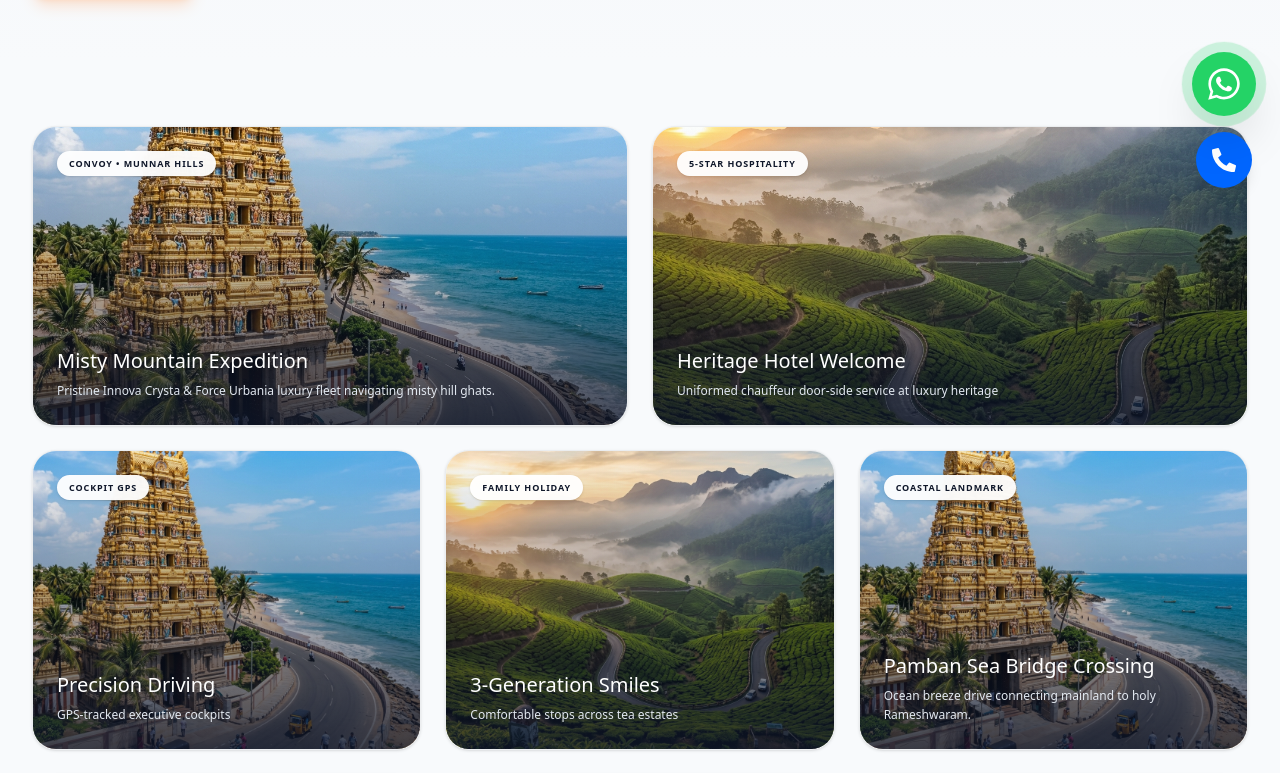
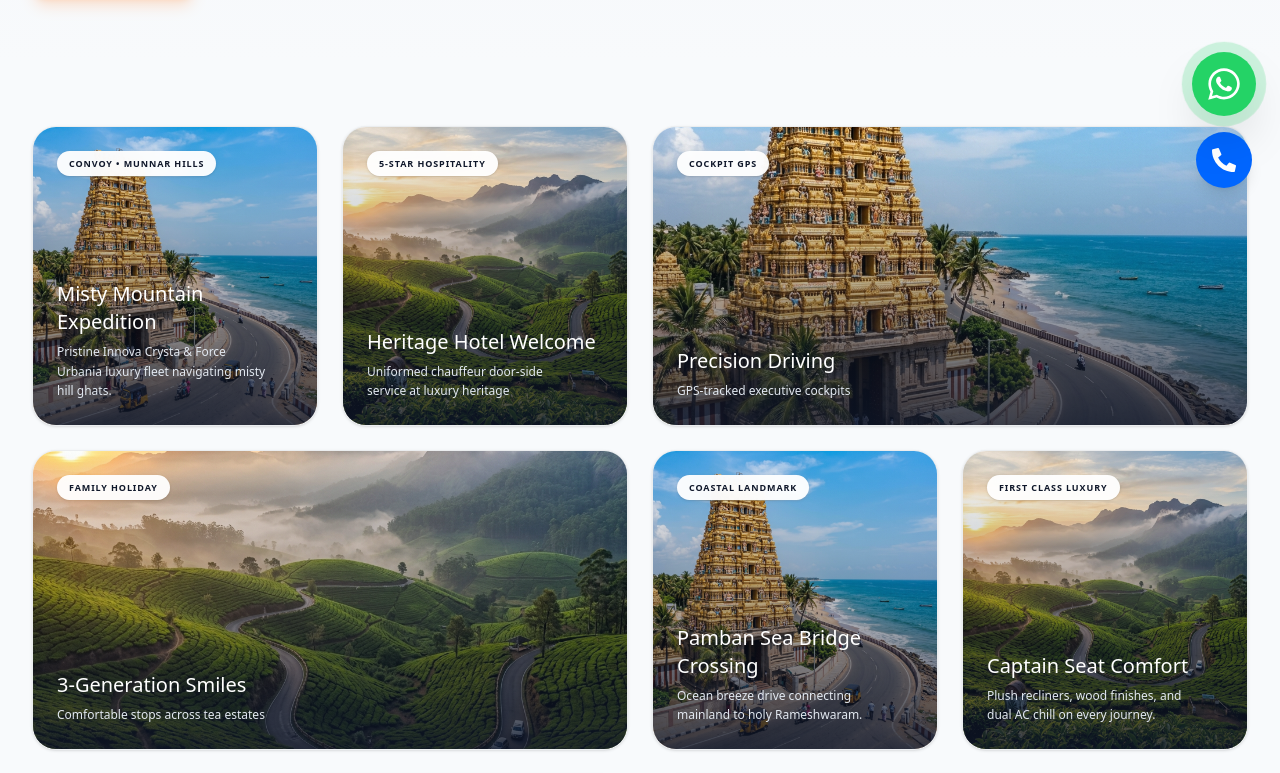
Before and after one commit to aeropeak26/Rudhran_travels, a Next.js app: page /gallery in a window 1280 px wide. Shown: the part 580-1353 px from the top of the page. Built offline with nearby package versions, Linux system fonts and the light colour scheme; no server answers; the database is empty.

Commit message:
Update gallery layout to 1-1-2 grid style and add interactive image lightbox carousel

```diff
--- a/src/app/gallery/page.tsx
+++ b/src/app/gallery/page.tsx
@@ -6,7 +6,7 @@ import TopBar from '@/components/TopBar';
 import Header from '@/components/Header';
 import Footer from '@/components/Footer';
 import BookingModal from '@/components/BookingModal';
-import { Clock, ShieldCheck, Star, Zap, Check } from 'lucide-react';
+import { Clock, ShieldCheck, Star, Zap, Check, ChevronLeft, ChevronRight, X } from 'lucide-react';
 
 const iconMap: Record<string, any> = {
   Clock, ShieldCheck, Star, Zap, Check
@@ -15,6 +15,7 @@ const iconMap: Record<string, any> = {
 export default function GalleryPage() {
   const [isModalOpen, setIsModalOpen] = useState(false);
   const [pageContent, setPageContent] = useState<any>(null);
+  const [lightboxIndex, setLightboxIndex] = useState<number | null>(null);
 
   useEffect(() => {
     fetch('/api/gallery-content')
@@ -37,6 +38,30 @@ export default function GalleryPage() {
     { title: '3-Generation Smiles', desc: 'Comfortable stops across tea estates', badge: 'FAMILY HOLIDAY', img: '/images/dest2.png' },
     { title: 'Pamban Sea Bridge Crossing', desc: 'Ocean breeze drive connecting mainland to holy Rameshwaram.', badge: 'COASTAL LANDMARK', img: '/images/dest1.png' }
   ];
+
+  const galleryItems = pageContent?.gallery?.length > 0 ? pageContent.gallery : images;
+
+  useEffect(() => {
+    if (lightboxIndex === null) return;
+    const handleKeyDown = (e: KeyboardEvent) => {
+      if (e.key === 'Escape') setLightboxIndex(null);
+      if (e.key === 'ArrowRight') setLightboxIndex((prev) => prev !== null ? (prev + 1) % galleryItems.length : null);
+      if (e.key === 'ArrowLeft') setLightboxIndex((prev) => prev !== null ? (prev - 1 + galleryItems.length) % galleryItems.length : null);
+    };
+    window.addEventListener('keydown', handleKeyDown);
+    return () => window.removeEventListener('keydown', handleKeyDown);
+  }, [lightboxIndex, galleryItems.length]);
+
+  const getColSpan = (i: number) => {
+    const mod = i % 4; // grid is 4 columns. 1-1-2 means 1, 1, 2 = 4. Wait, the user wants 1 1 2.
+    // If it's a 4-col grid: Row 1: index 0 (col-span-1), index 1 (col-span-1), index 2 (col-span-2).
+    // Let's use a 4 col grid.
+    if (mod === 0) return 'md:col-span-1';
+    if (mod === 1) return 'md:col-span-1';
+    if (mod === 2) return 'md:col-span-2';
+    if (mod === 3) return 'md:col-span-2';
+    return 'md:col-span-1';
+  };
 
   return (
     <div className="min-h-screen bg-white font-sans selection:bg-blue-600 selection:text-white flex flex-col">
@@ -104,9 +129,9 @@ export default function GalleryPage() {
         {/* 3. Photo Grid */}
         <section className="py-12 md:py-16 md: bg-[#f8fafc]">
           <div className="max-w-7xl mx-auto px-4 sm:px-6 lg:px-8">
-            <div className="grid grid-cols-1 md:grid-cols-6 gap-4 lg:gap-6">
-              {(pageContent?.gallery?.length > 0 ? pageContent.gallery : images).map((item: any, i: number) => (
-                <div key={i} className={`group relative rounded-3xl overflow-hidden cursor-pointer shadow-sm hover:shadow-xl transition-all duration-500 h-[260px] md:h-[300px] border border-black/5 ${i < 2 ? 'md:col-span-3' : 'md:col-span-2'}`}>
+            <div className="grid grid-cols-1 md:grid-cols-4 gap-4 lg:gap-6">
+              {galleryItems.map((item: any, i: number) => (
+                <div key={i} onClick={() => setLightboxIndex(i)} className={`group relative rounded-3xl overflow-hidden cursor-pointer shadow-sm hover:shadow-xl transition-all duration-500 h-[260px] md:h-[300px] border border-black/5 ${getColSpan(i)}`}>
                    <Image src={item.img} alt={item.title} fill className="object-cover transition-transform duration-700 group-hover:scale-105" />
                    <div className="absolute inset-0 bg-gradient-to-t from-[#0f172a]/90 via-[#0f172a]/30 to-transparent opacity-90 transition-opacity duration-300"></div>
 
@@ -210,6 +235,63 @@ export default function GalleryPage() {
       </main>
       <Footer />
       <BookingModal isOpen={isModalOpen} onClose={() => setIsModalOpen(false)} />
+
+      {/* Lightbox Modal */}
+      {lightboxIndex !== null && (
+        <div className="fixed inset-0 z-[100] flex items-center justify-center bg-black/95 backdrop-blur-sm p-4">
+          <button
+            onClick={() => setLightboxIndex(null)}
+            className="absolute top-6 right-6 text-white/70 hover:text-white transition-colors z-[110] bg-black/20 hover:bg-black/40 p-2 rounded-full backdrop-blur-md"
+          >
+            <X className="w-8 h-8" />
+          </button>
+
+          <button
+            onClick={(e) => {
+              e.stopPropagation();
+              setLightboxIndex((prev) => prev !== null ? (prev - 1 + galleryItems.length) % galleryItems.length : null);
+            }}
+            className="absolute left-4 md:left-8 top-1/2 -translate-y-1/2 text-white/70 hover:text-white transition-colors z-[110] bg-black/20 hover:bg-black/40 p-3 rounded-full backdrop-blur-md"
+          >
+            <ChevronLeft className="w-8 h-8 md:w-10 md:h-10" />
+          </button>
+
+          <div className="relative w-full max-w-5xl aspect-[4/3] md:aspect-video rounded-xl overflow-hidden shadow-2xl bg-black" onClick={(e) => e.stopPropagation()}>
+            <Image
+              src={galleryItems[lightboxIndex].img}
+              alt={galleryItems[lightboxIndex].title || 'Gallery image'}
+              fill
+              className="object-contain"
+              sizes="(max-width: 1200px) 100vw, 1200px"
+              priority
+            />
+
+            <div className="absolute bottom-0 left-0 right-0 bg-gradient-to-t from-black/90 via-black/50 to-transparent p-6 md:p-8">
+               {galleryItems[lightboxIndex].badge && (
+                 <span className="inline-block bg-white/20 backdrop-blur-md text-white text-[10px] font-bold uppercase tracking-widest px-3 py-1.5 rounded-full mb-3">
+                   {galleryItems[lightboxIndex].badge}
+                 </span>
+               )}
+               <h3 className="text-2xl md:text-3xl font-bold text-white mb-2">{galleryItems[lightboxIndex].title}</h3>
+               <p className="text-sm md:text-base text-slate-300 max-w-2xl">{galleryItems[lightboxIndex].desc}</p>
+            </div>
+          </div>
+
+          <button
+            onClick={(e) => {
+              e.stopPropagation();
+              setLightboxIndex((prev) => prev !== null ? (prev + 1) % galleryItems.length : null);
+            }}
+            className="absolute right-4 md:right-8 top-1/2 -translate-y-1/2 text-white/70 hover:text-white transition-colors z-[110] bg-black/20 hover:bg-black/40 p-3 rounded-full backdrop-blur-md"
+          >
+            <ChevronRight className="w-8 h-8 md:w-10 md:h-10" />
+          </button>
+
+          <div className="absolute bottom-6 left-1/2 -translate-x-1/2 text-white/50 text-sm font-medium tracking-widest">
+            {lightboxIndex + 1} / {galleryItems.length}
+          </div>
+        </div>
+      )}
     </div>
   );
 }
```
